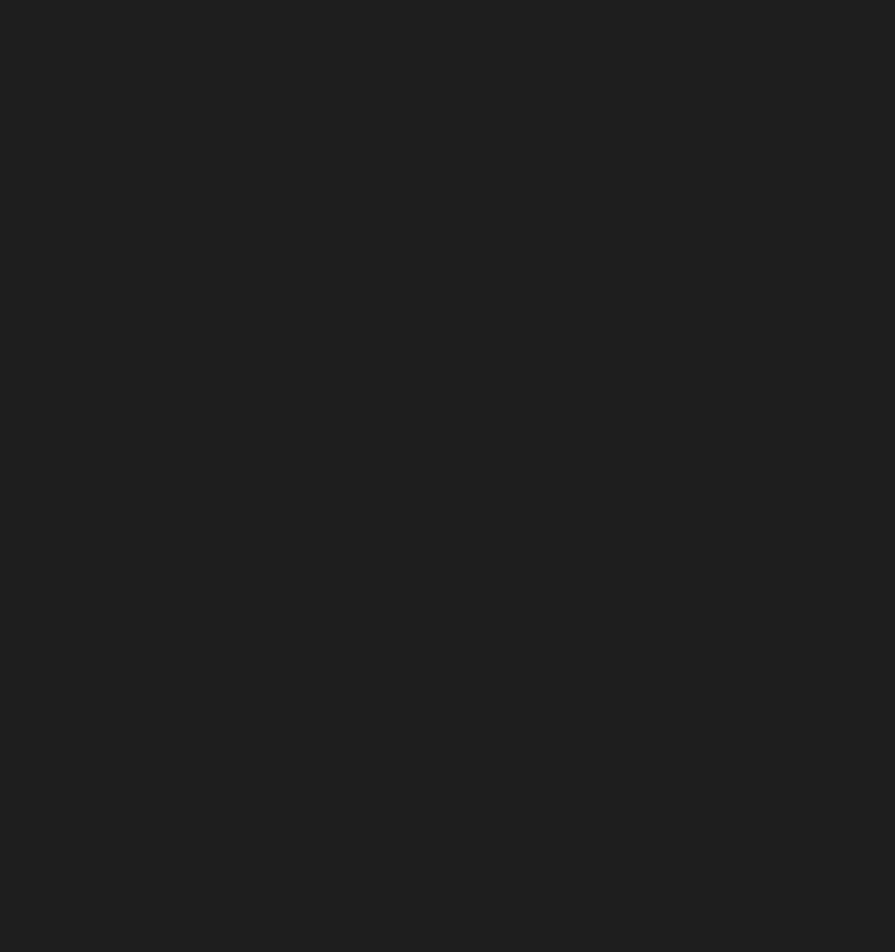
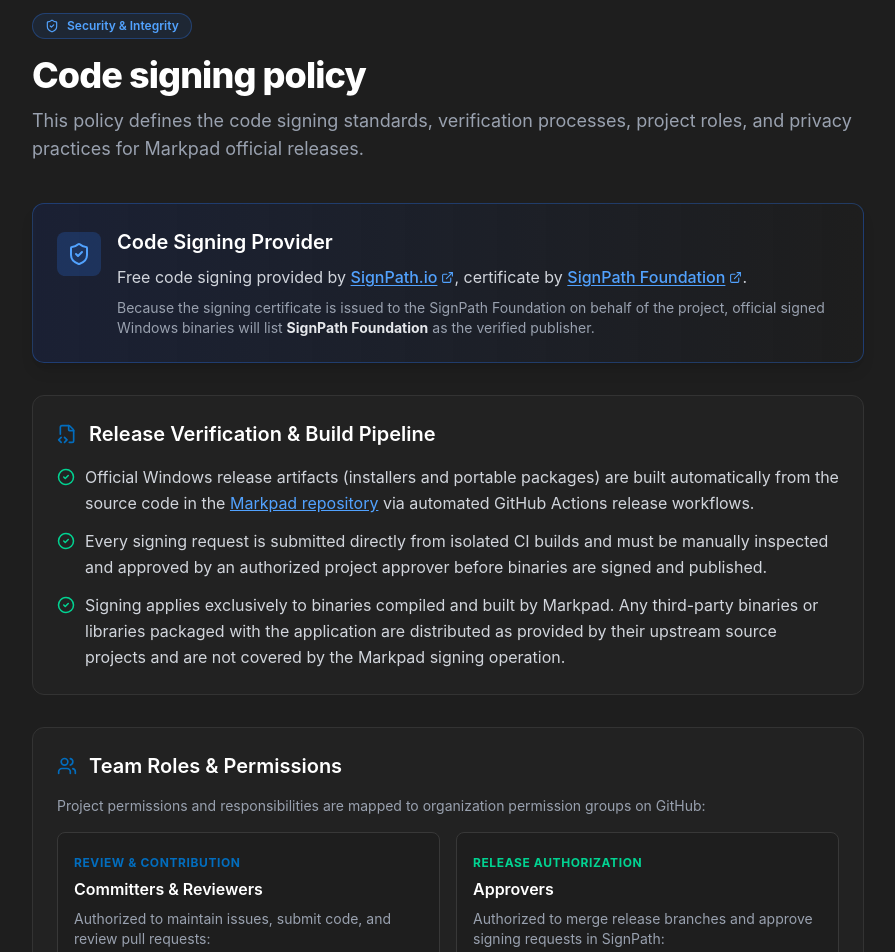
Before and after one commit to sftwrdotdev/markpad.dev, a SvelteKit app: page /code-signing-policy in a window 1280 px wide. Before the commit this address had no page. Shown: the part 148-1100 px from the top of the page, without its empty margins (192-1087 px from the left). Before the commit the page ends 800 px from the top, so only its background shows below. Built offline with nearby package versions, Linux system fonts and the light colour scheme; no server answers.

Commit message:
feat: add code signing policy and dedicated route

```diff
--- /dev/null
+++ b/src/routes/code-signing-policy/+page.svelte
@@ -0,0 +1,201 @@
+<script lang="ts">
+	import {
+		ShieldCheck,
+		ArrowLeft,
+		CheckCircle2,
+		Users,
+		Lock,
+		ExternalLink,
+		FileCode2,
+		Server,
+	} from "lucide-svelte";
+	import Navbar from "$lib/components/Navbar.svelte";
+	import Footer from "$lib/components/Footer.svelte";
+</script>
+
+<svelte:head>
+	<title>Code signing policy - Markpad</title>
+	<meta
+		name="description"
+		content="Code signing policy, security guidelines, and privacy policy for Markpad official releases."
+	/>
+	<meta property="og:title" content="Code signing policy - Markpad" />
+	<meta
+		property="og:description"
+		content="Code signing policy, security guidelines, and privacy policy for Markpad official releases."
+	/>
+</svelte:head>
+
+<div
+	class="min-h-screen overflow-x-hidden bg-vscode-bg font-sans text-vscode-text selection:bg-vscode-accent selection:text-white flex flex-col"
+>
+	<Navbar />
+
+	<main class="mx-auto max-w-4xl flex-1 px-4 py-12 sm:px-6 lg:px-8 w-full">
+		<div class="mb-8">
+			<a
+				href="/"
+				class="inline-flex items-center gap-1.5 text-sm text-gray-400 hover:text-white transition-colors"
+			>
+				<ArrowLeft size={16} />
+				<span>Back to Markpad</span>
+			</a>
+		</div>
+
+		<header class="mb-10">
+			<div class="inline-flex items-center gap-2 rounded-full border border-blue-500/30 bg-blue-500/10 px-3 py-1 text-xs font-semibold text-blue-400 mb-4">
+				<ShieldCheck size={14} />
+				<span>Security & Integrity</span>
+			</div>
+			<h1 class="text-3xl font-extrabold tracking-tight text-white sm:text-4xl">
+				Code signing policy
+			</h1>
+			<p class="mt-3 text-lg text-gray-400">
+				This policy defines the code signing standards, verification processes, project roles, and privacy practices for Markpad official releases.
+			</p>
+		</header>
+
+		<div class="space-y-8">
+			<!-- SignPath Disclosure Callout -->
+			<section class="rounded-xl border border-blue-500/30 bg-gradient-to-r from-blue-950/40 to-[#1e1e1e] p-6 shadow-lg">
+				<div class="flex items-start gap-4">
+					<div class="rounded-lg bg-blue-500/20 p-2.5 text-blue-400 mt-1">
+						<ShieldCheck size={24} />
+					</div>
+					<div class="space-y-2">
+						<h2 class="text-xl font-semibold text-white">
+							Code Signing Provider
+						</h2>
+						<p class="text-gray-300 leading-relaxed text-base">
+							Free code signing provided by <a
+								href="https://about.signpath.io"
+								target="_blank"
+								rel="noreferrer"
+								class="text-blue-400 underline underline-offset-2 hover:text-blue-300 font-medium inline-flex items-center gap-0.5"
+							>SignPath.io<ExternalLink size={13} class="inline ml-0.5" /></a>, certificate by <a
+								href="https://signpath.org"
+								target="_blank"
+								rel="noreferrer"
+								class="text-blue-400 underline underline-offset-2 hover:text-blue-300 font-medium inline-flex items-center gap-0.5"
+							>SignPath Foundation<ExternalLink size={13} class="inline ml-0.5" /></a>.
+						</p>
+						<p class="text-sm text-gray-400">
+							Because the signing certificate is issued to the SignPath Foundation on behalf of the project, official signed Windows binaries will list <strong class="text-gray-200">SignPath Foundation</strong> as the verified publisher.
+						</p>
+					</div>
+				</div>
+			</section>
+
+			<!-- Build & Signing Process -->
+			<section class="rounded-xl border border-[#333] bg-[#252526]/60 p-6">
+				<div class="flex items-center gap-3 mb-4">
+					<FileCode2 size={20} class="text-vscode-accent" />
+					<h2 class="text-xl font-semibold text-white">Release Verification & Build Pipeline</h2>
+				</div>
+				<ul class="space-y-3 text-gray-300 text-sm sm:text-base leading-relaxed">
+					<li class="flex items-start gap-2.5">
+						<CheckCircle2 size={18} class="text-emerald-400 shrink-0 mt-1" />
+						<span>
+							Official Windows release artifacts (installers and portable packages) are built automatically from the source code in the <a href="https://github.com/sftwrdotdev/Markpad" target="_blank" rel="noreferrer" class="text-blue-400 underline hover:text-blue-300">Markpad repository</a> via automated GitHub Actions release workflows.
+						</span>
+					</li>
+					<li class="flex items-start gap-2.5">
+						<CheckCircle2 size={18} class="text-emerald-400 shrink-0 mt-1" />
+						<span>
+							Every signing request is submitted directly from isolated CI builds and must be manually inspected and approved by an authorized project approver before binaries are signed and published.
+						</span>
+					</li>
+					<li class="flex items-start gap-2.5">
+						<CheckCircle2 size={18} class="text-emerald-400 shrink-0 mt-1" />
+						<span>
+							Signing applies exclusively to binaries compiled and built by Markpad. Any third-party binaries or libraries packaged with the application are distributed as provided by their upstream source projects and are not covered by the Markpad signing operation.
+						</span>
+					</li>
+				</ul>
+			</section>
+
+			<!-- Team Roles -->
+			<section class="rounded-xl border border-[#333] bg-[#252526]/60 p-6">
+				<div class="flex items-center gap-3 mb-4">
+					<Users size={20} class="text-vscode-accent" />
+					<h2 class="text-xl font-semibold text-white">Team Roles & Permissions</h2>
+				</div>
+				<p class="text-sm text-gray-400 mb-4">
+					Project permissions and responsibilities are mapped to organization permission groups on GitHub:
+				</p>
+				<div class="grid gap-4 sm:grid-cols-2">
+					<div class="rounded-lg border border-[#383838] bg-[#1e1e1e] p-4">
+						<span class="text-xs font-bold tracking-wider text-vscode-accent uppercase">
+							Review & Contribution
+						</span>
+						<h3 class="mt-1 text-base font-semibold text-white">Committers & Reviewers</h3>
+						<p class="mt-2 text-sm text-gray-400">
+							Authorized to maintain issues, submit code, and review pull requests:
+						</p>
+						<p class="mt-3">
+							<a
+								href="https://github.com/orgs/sftwrdotdev/people"
+								target="_blank"
+								rel="noreferrer"
+								class="inline-flex items-center gap-1 text-sm font-medium text-blue-400 underline hover:text-blue-300"
+							>
+								Members team
+								<ExternalLink size={12} />
+							</a>
+						</p>
+					</div>
+
+					<div class="rounded-lg border border-[#383838] bg-[#1e1e1e] p-4">
+						<span class="text-xs font-bold tracking-wider text-emerald-400 uppercase">
+							Release Authorization
+						</span>
+						<h3 class="mt-1 text-base font-semibold text-white">Approvers</h3>
+						<p class="mt-2 text-sm text-gray-400">
+							Authorized to merge release branches and approve signing requests in SignPath:
+						</p>
+						<p class="mt-3">
+							<a
+								href="https://github.com/orgs/sftwrdotdev/people?query=role%3Aowner"
+								target="_blank"
+								rel="noreferrer"
+								class="inline-flex items-center gap-1 text-sm font-medium text-emerald-400 underline hover:text-emerald-300"
+							>
+								Owners
+								<ExternalLink size={12} />
+							</a>
+						</p>
+					</div>
+				</div>
+			</section>
+
+			<!-- Privacy Policy -->
+			<section class="rounded-xl border border-[#333] bg-[#252526]/60 p-6">
+				<div class="flex items-center gap-3 mb-4">
+					<Lock size={20} class="text-vscode-accent" />
+					<h2 class="text-xl font-semibold text-white">Privacy Policy</h2>
+				</div>
+				<div class="space-y-4 text-gray-300 text-sm sm:text-base leading-relaxed">
+					<blockquote class="border-l-2 border-vscode-accent bg-[#1e1e1e] px-4 py-3 text-gray-200 italic rounded-r">
+						“This program will not transfer any information to other networked systems unless specifically requested by the user or the person installing or operating it.”
+					</blockquote>
+
+					<div class="space-y-2 pt-2">
+						<h3 class="text-base font-semibold text-white">Data Collection & Telemetry</h3>
+						<p class="text-sm text-gray-400">
+							Markpad is completely free, open source, and privacy-focused. There is zero telemetry, zero background usage tracking, and zero advertising. Your documents and files are stored strictly on your local device.
+						</p>
+					</div>
+
+					<div class="space-y-2 pt-2">
+						<h3 class="text-base font-semibold text-white">Third-Party Services & Network Access</h3>
+						<p class="text-sm text-gray-400">
+							Network communication only occurs when initiated by explicit user request (for example, navigating to external links, loading remote images referenced within a Markdown document, or checking for application updates). Markpad does not bundle any third-party tracking services or analytics providers.
+						</p>
+					</div>
+				</div>
+			</section>
+		</div>
+	</main>
+
+	<Footer />
+</div>
```
Also changed, not shown: 1 other file (tests, documents, lock files or other folders).
